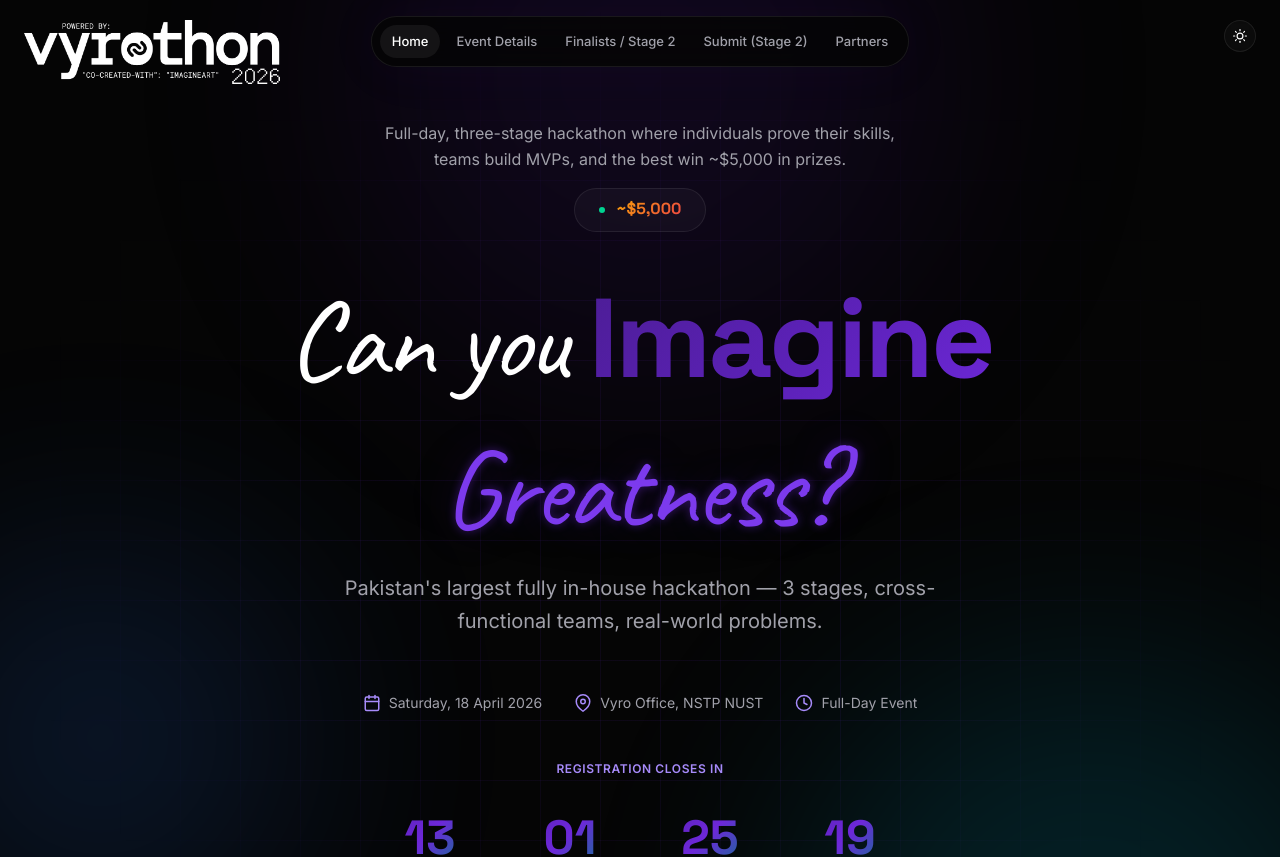
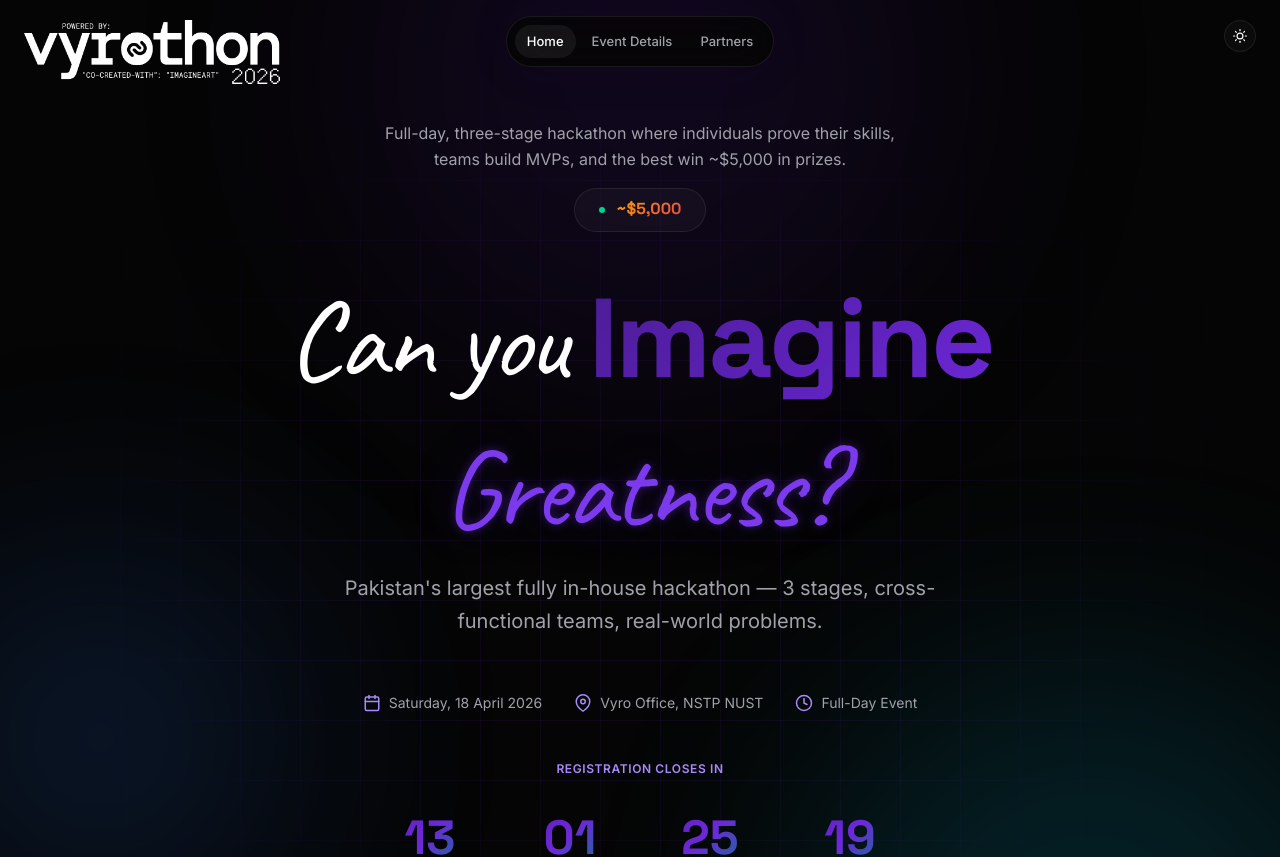
Before and after one commit to Harris-giki/vyrothon, a Next.js app: page / in a window 1280 px wide. Shown: the top 857 px of the page. Built offline with nearby package versions, Linux system fonts and the light colour scheme.

Commit message:
:Event concluded

```diff
--- a/src/components/Navbar.tsx
+++ b/src/components/Navbar.tsx
@@ -8,8 +8,6 @@
 const links = [
   { href: "/", label: "Home" },
   { href: "/details", label: "Event Details" },
-  { href: "/finalists", label: "Finalists / Stage 2" },
-  { href: "/finalist-submission", label: "Submit (Stage 2)" },
   { href: "/partners", label: "Partners" },
 ];
 
```
